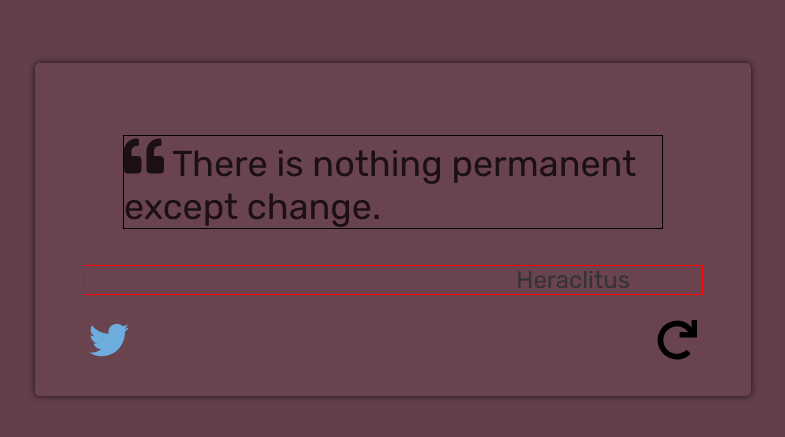
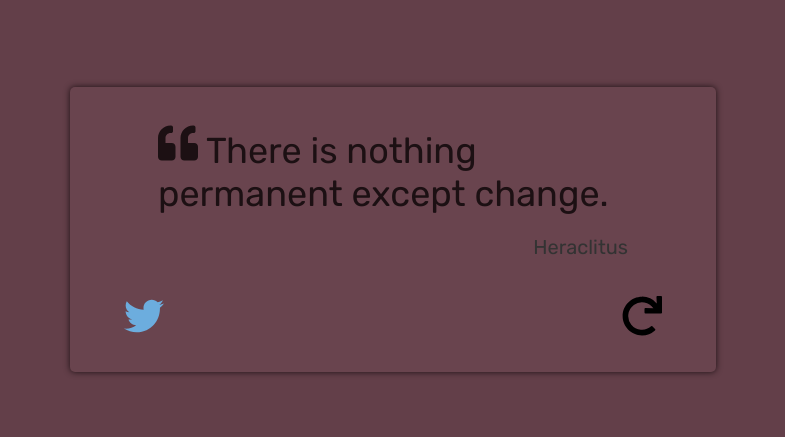
Before and after one commit to lav-lav-r/anime-quotes, a Svelte app: page / in a window 1280 px wide. Shown: the part 171-608 px from the top of the page, without its empty margins (247-1032 px from the left). Built offline with nearby package versions, Linux system fonts and the light colour scheme.

Commit message:
Adjust Quote Layout

```diff
--- a/src/App.svelte
+++ b/src/App.svelte
@@ -16,7 +16,7 @@
 
 	main {
 		max-width: 90%;
-		width: 620px;
+		width: 550px;
 		background-color: #69444E;
 		box-shadow: 0 0 6px #1C1013;
 		border-radius: 5px;
--- a/src/components/Quote.svelte
+++ b/src/components/Quote.svelte
@@ -58,14 +58,14 @@ function refresh(){
 .quote-container > blockquote {
   color: #1C1013;
   font-size: 2.25rem;
-  border: 1px solid black; /*DeBUG*/
+  margin-top: 0;
+  margin-bottom: 1rem;
  }
 .quote-container > p {
-  border: 1px solid red; /*DEBUG*/
-
   text-align-last: right;
-  padding-right: 3em;
-  font-size: 1.5rem;
+  padding-right: 2em;
+  padding-bottom: 1rem;
+  font-size: 1.25rem;
  }
 .icon-container {
   display: flex;
@@ -90,9 +90,6 @@ svg {
 .right-align {
   place-content: flex-end;
 }
-.noDisplay {
-  display: none;
-}
 /*Animation*/
 /*---------*/
 @keyframes shake {
```
